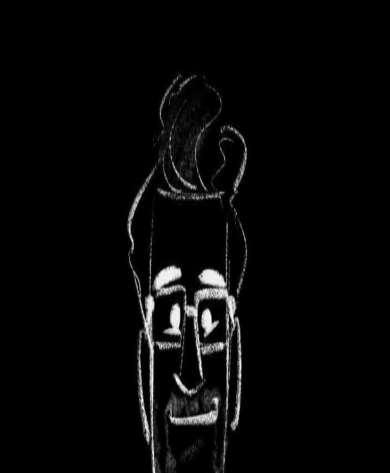
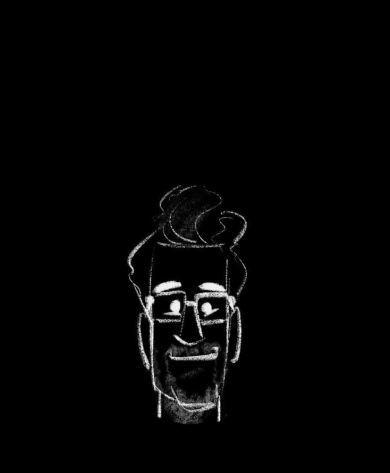
Before and after one commit to TheCupkake/portfolio-website, a plain HTML site: page index.html in a window 390 px wide. Shown: the top 473 px of the page. Drawn offline with Linux system fonts and the light colour scheme; a web font is replaced by a local one.

Commit message:
updated responsiveness for mobile

```diff
--- a/styles.css
+++ b/styles.css
@@ -237,10 +237,14 @@ body {
     opacity: 1;
 }
 
-@media only screen and (max-width: 768px){
+@media (max-width: 600px){
     .main-image img {
         width: 60%;
-        height: 500px;
-        padding: 30px 0 20px 0;
+        height: 250px;
+        margin: 150px auto 50px auto;
+    }
+
+    h2{
+        margin-bottom: 50px;
     }
 }
```
